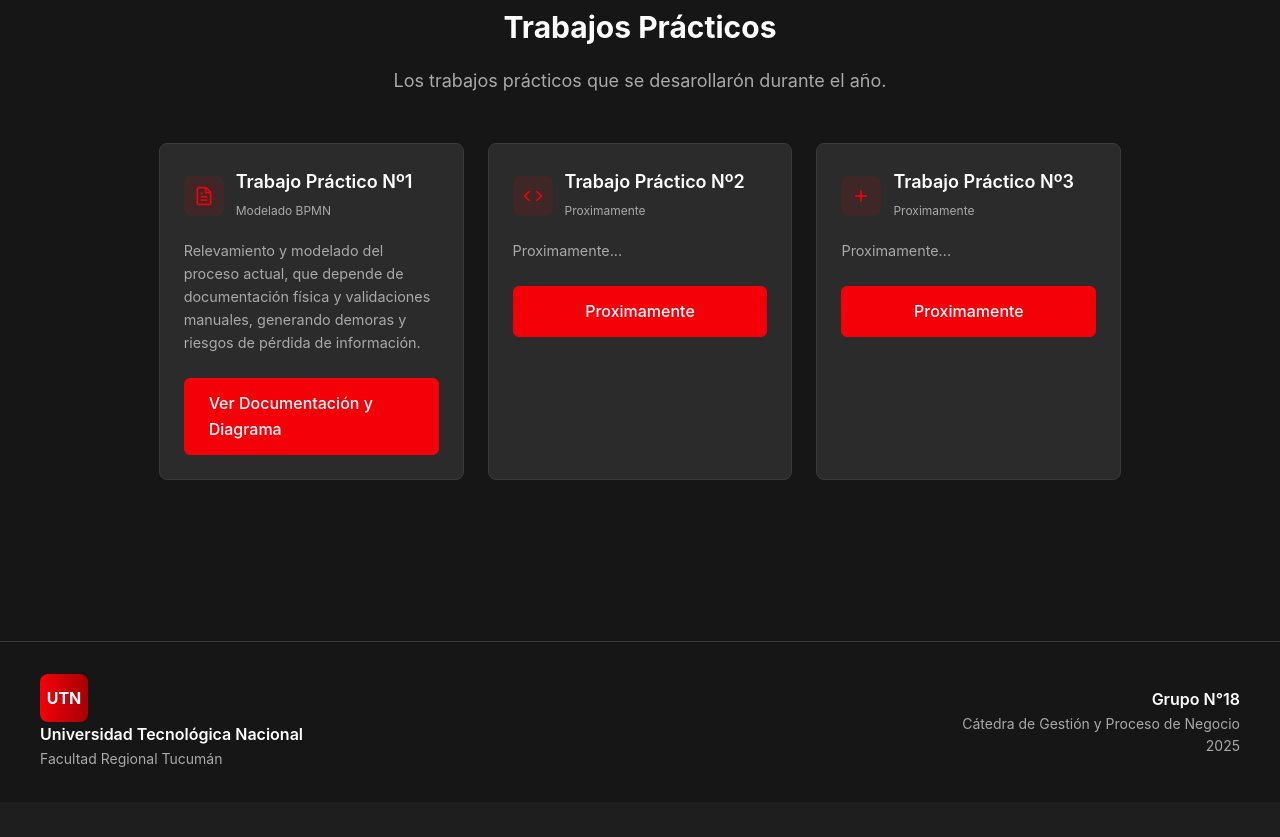
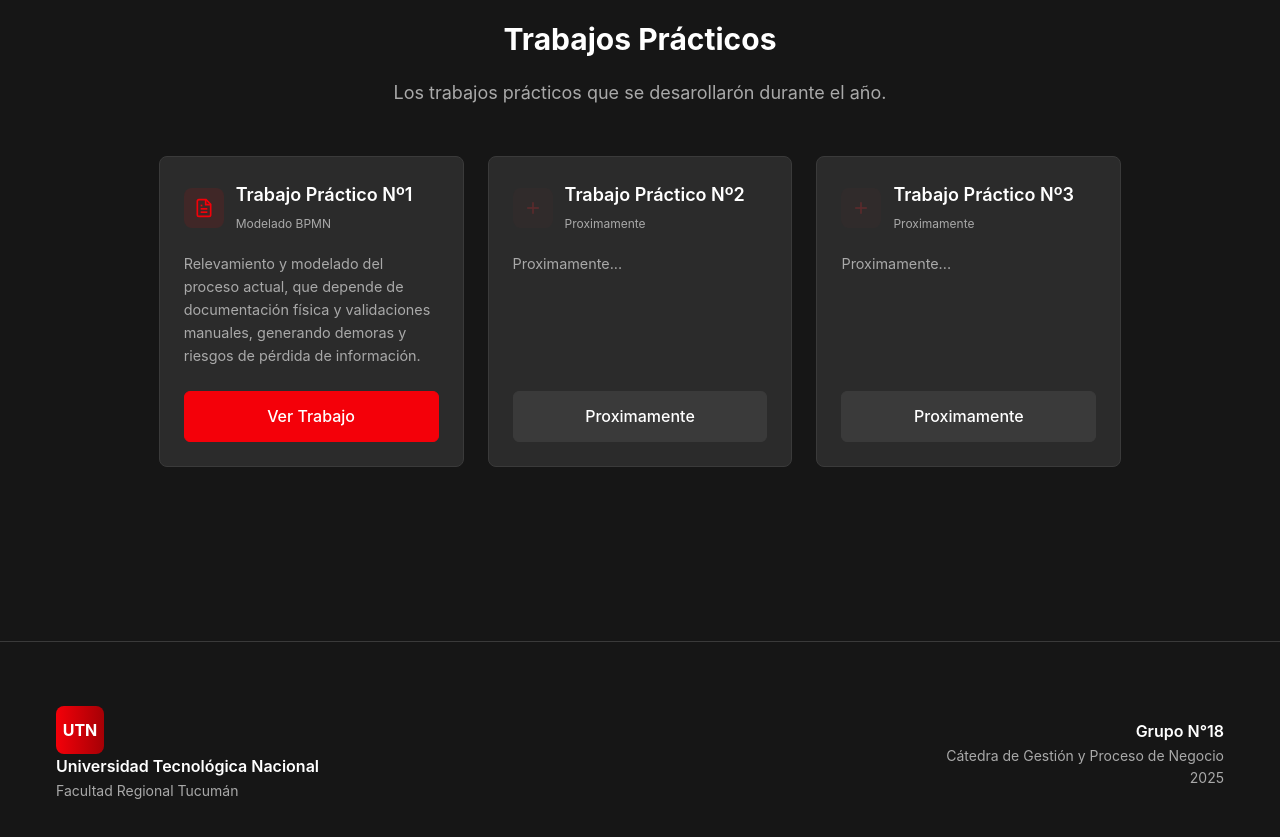
Before and after one commit to DylanSDev/gestion_grupo18, a plain HTML site: page index.html in a window 1280 px wide. Shown: the part 2654-3491 px from the top of the page. Before the commit the page ends 3456 px from the top, so only its background shows below. Drawn offline with nearby package versions, Linux system fonts and the light colour scheme.

Commit message:
Se terminó la página principal.

```diff
--- a/index.html
+++ b/index.html
@@ -260,10 +260,10 @@
                 href="TP1 - Grupo 18.pdf"
                 class="btn btn-primary btn-full"
                 target="_blank"
-                >Ver Documentación y Diagrama</a
+                >Ver Trabajo</a
               >
             </div>
-            <div class="pattern-card">
+            <div class="pattern-card disabled">
               <div class="pattern-header">
                 <div class="pattern-icon">
                   <svg
@@ -274,8 +274,8 @@
                     stroke="currentColor"
                     stroke-width="2"
                   >
-                    <polyline points="16 18 22 12 16 6" />
-                    <polyline points="8 6 2 12 8 18" />
+                    <line x1="12" y1="5" x2="12" y2="19" />
+                    <line x1="5" y1="12" x2="19" y2="12" />
                   </svg>
                 </div>
                 <div>
@@ -284,14 +284,11 @@
                 </div>
               </div>
               <p>Proximamente...</p>
-              <a
-                href="TP1 - Grupo 18.pdf"
-                class="btn btn-primary btn-full"
-                target="_blank"
+              <a href="#" class="btn btn-primary btn-full" target="_blank"
                 >Proximamente</a
               >
             </div>
-            <div class="pattern-card">
+            <div class="pattern-card disabled">
               <div class="pattern-header">
                 <div class="pattern-icon">
                   <svg
@@ -312,10 +309,7 @@
                 </div>
               </div>
               <p>Proximamente...</p>
-              <a
-                href="TP1 - Grupo 18.pdf"
-                class="btn btn-primary btn-full"
-                target="_blank"
+              <a href="#" class="btn btn-primary btn-full" target="_blank"
                 >Proximamente</a
               >
             </div>
--- a/js/index.js
+++ b/js/index.js
@@ -93,3 +93,73 @@ style.textContent = `
     }
 `;
 document.head.appendChild(style);
+
+document.addEventListener("DOMContentLoaded", () => {
+  tsParticles.load("tsparticles", {
+    fpsLimit: 60,
+    interactivity: {
+      events: {
+        onHover: {
+          enable: true,
+          mode: "repulse", // Las partículas se alejan del cursor
+        },
+        onClick: {
+          enable: true,
+          mode: "push", // Añade más partículas al hacer clic
+        },
+        resize: true,
+      },
+      modes: {
+        repulse: {
+          distance: 100,
+          duration: 0.4,
+        },
+        push: {
+          quantity: 4,
+        },
+      },
+    },
+    particles: {
+      color: {
+        value: "#68092dff", // Color de las partículas
+      },
+      links: {
+        color: "#d60f1fff", // Color de las líneas de conexión
+        distance: 150,
+        enable: true,
+        opacity: 0.2,
+        width: 1,
+      },
+      collisions: {
+        enable: true,
+      },
+      move: {
+        direction: "none",
+        enable: true,
+        outModes: {
+          default: "bounce",
+        },
+        random: false,
+        speed: 2, // Velocidad de movimiento
+        straight: false,
+      },
+      number: {
+        density: {
+          enable: true,
+          area: 800,
+        },
+        value: 80, // Cantidad de partículas
+      },
+      opacity: {
+        value: 0.2,
+      },
+      shape: {
+        type: "circle",
+      },
+      size: {
+        value: { min: 1, max: 5 },
+      },
+    },
+    detectRetina: true,
+  });
+});
--- a/styles/index.css
+++ b/styles/index.css
@@ -420,6 +420,12 @@ body {
 
 .pattern-card {
   text-align: left;
+  display: flex;
+  flex-direction: column;
+}
+
+.pattern-card .btn {
+  margin-top: auto;
 }
 
 .pattern-header {
@@ -455,6 +461,19 @@ body {
   color: var(--muted-foreground);
   margin-bottom: 1.5rem;
   font-size: 0.9rem;
+  flex-grow: 1;
+}
+
+.pattern-card.disabled {
+  opacity: 0.5;
+  filter: grayscale(80%);
+  pointer-events: none; /* Evita clics en la card */
+}
+
+.pattern-card.disabled .btn {
+  background-color: var(--muted);
+  border-color: var(--muted);
+  cursor: not-allowed;
 }
 
 /* Footer */
@@ -467,12 +486,12 @@ body {
 .footer-container {
   max-width: var(--container-max-width);
   margin: 0 auto;
+  padding: 2rem 1rem;
   display: flex;
   flex-direction: column;
   align-items: center;
   justify-content: space-between;
-  gap: 1.5rem;
-  text-align: center;
+  gap: 1rem;
 }
 
 @media (min-width: 768px) {
@@ -516,6 +535,17 @@ body {
   text-align: center;
 }
 
+@media (max-width: 768px) {
+  .footer-logo {
+    display: flex;
+    flex-direction: column;
+    align-items: center;
+  }
+  .logo-text {
+    text-align: center;
+  }
+}
+
 @media (min-width: 768px) {
   .footer-right {
     text-align: right;
```
